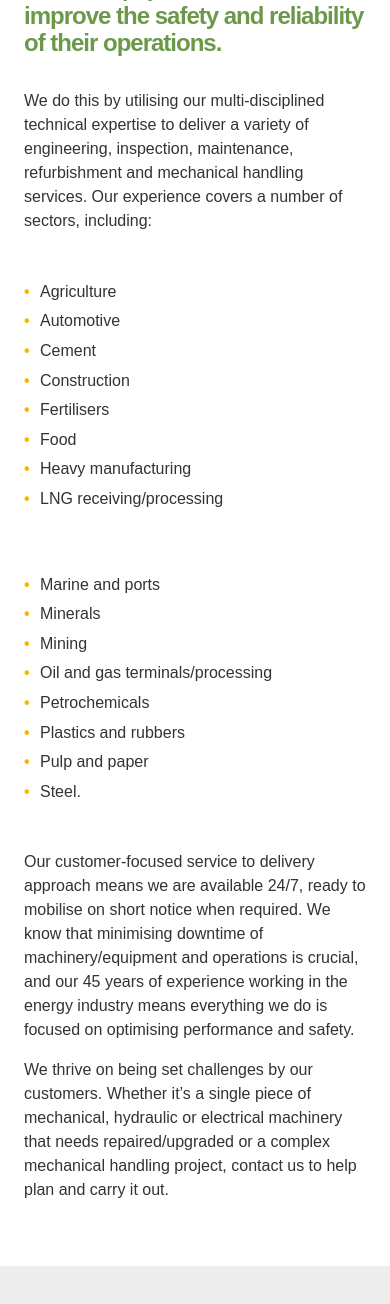
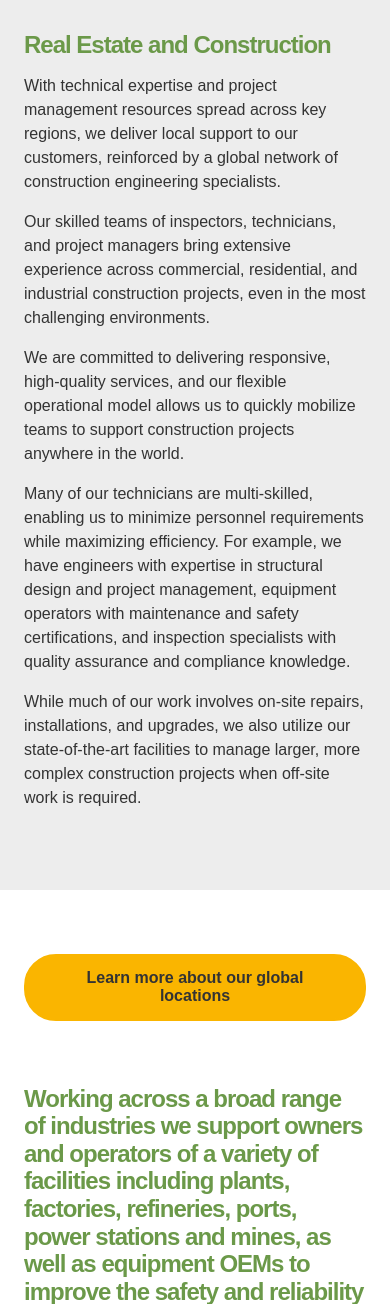
Before and after one commit to FisherNwanne45/multicompany, a PHP site: page /multicompany/ in a window 390 px wide. Shown: the part 2663-3967 px from the top of the page. Run offline with PHP 8.4, Linux system fonts and the light colour scheme; some libraries are stand-ins or nearby versions.

Commit message:
real estate update

```diff
--- a/construction.php
+++ b/construction.php
@@ -10,7 +10,7 @@ include "header.php"
 
     <section class="page-banner  page-banner--with-image bgLazy"
         style="background: url() #006732 center center / cover no-repeat;"
-        data-src="images/content-images/banners/_bannerImage/global.jpg">
+        data-src="images/content-images/banners/_bannerImage/construction.jpg">
         <div class="cutout cutout--top"></div>
         <div class="container">
             <div class="flex flex-wrap justify-between md:flex-nowrap">
--- a/index.php
+++ b/index.php
@@ -181,6 +181,46 @@ include "header.php"
                     </div>
                 </div>
             </div>
+            </section>
+            <section class="mt-16 mb-16">
+                <div class="banner banner--light-grey">
+                    <div class="container xl:max-w-screen-xl">
+                        <div class="flex flex-wrap">
+                            <div class="w-full md:w-2/5 md:flex md:items-center  md:pl-8 md:order-2 ">
+                                <img class="w-full mb-8 md:mb-0"
+                                    src="images/content-images/square/_square/sparrows-team.jpg" alt="">
+                            </div>
+                            <div class="w-full flex flex-col justify-center items-start md:w-3/5  md:pr-8 md:order-1 ">
+                                <h2 class="heading mb-0">Real Estate and Construction</h2>
+                                <div class="typo">
+                                    <p>With technical expertise and project management resources spread across key
+                                        regions,
+                                        we deliver local support to our customers, reinforced by a global network of
+                                        construction engineering specialists.</p>
+                                    <p>Our skilled teams of inspectors, technicians, and project managers bring
+                                        extensive
+                                        experience across commercial, residential, and industrial construction projects,
+                                        even in the most challenging environments.</p>
+                                    <p>We are committed to delivering responsive, high-quality services, and our
+                                        flexible
+                                        operational model allows us to quickly mobilize teams to support construction
+                                        projects anywhere in the world.</p>
+                                    <p>Many of our technicians are multi-skilled, enabling us to minimize personnel
+                                        requirements while maximizing efficiency. For example, we have engineers with
+                                        expertise in structural design and project management, equipment operators with
+                                        maintenance and safety certifications, and inspection specialists with quality
+                                        assurance and compliance knowledge.</p>
+                                    <p>While much of our work involves on-site repairs, installations, and upgrades, we
+                                        also
+                                        utilize our state-of-the-art facilities to manage larger, more complex
+                                        construction
+                                        projects when off-site work is required.</p>
+                                </div>
+                            </div>
+
+                        </div>
+                    </div>
+                </div>
             </section>
             <section class="mt-16 mb-16">
                 <div class="container mb-16">
```
Also changed, not shown: images/content-images/banners/_bannerImage/construction.jpg (added), logo-footer.png, logo-header.png, logo.png, 3 other files. Lines whose indentation alone changed are shown as unchanged.
